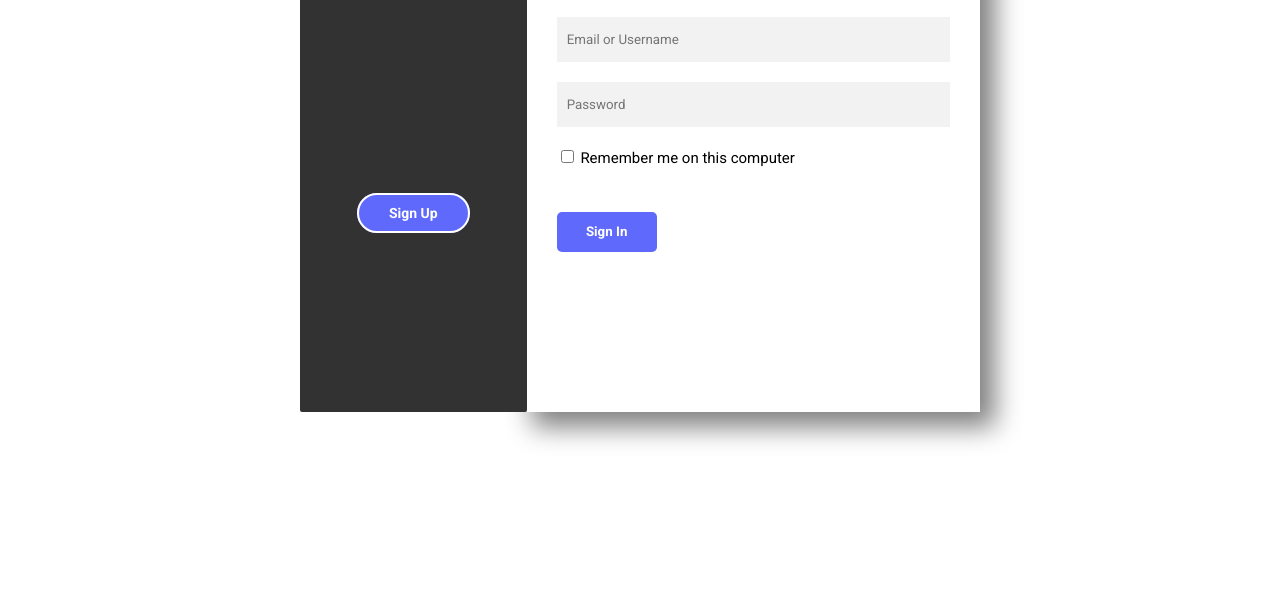
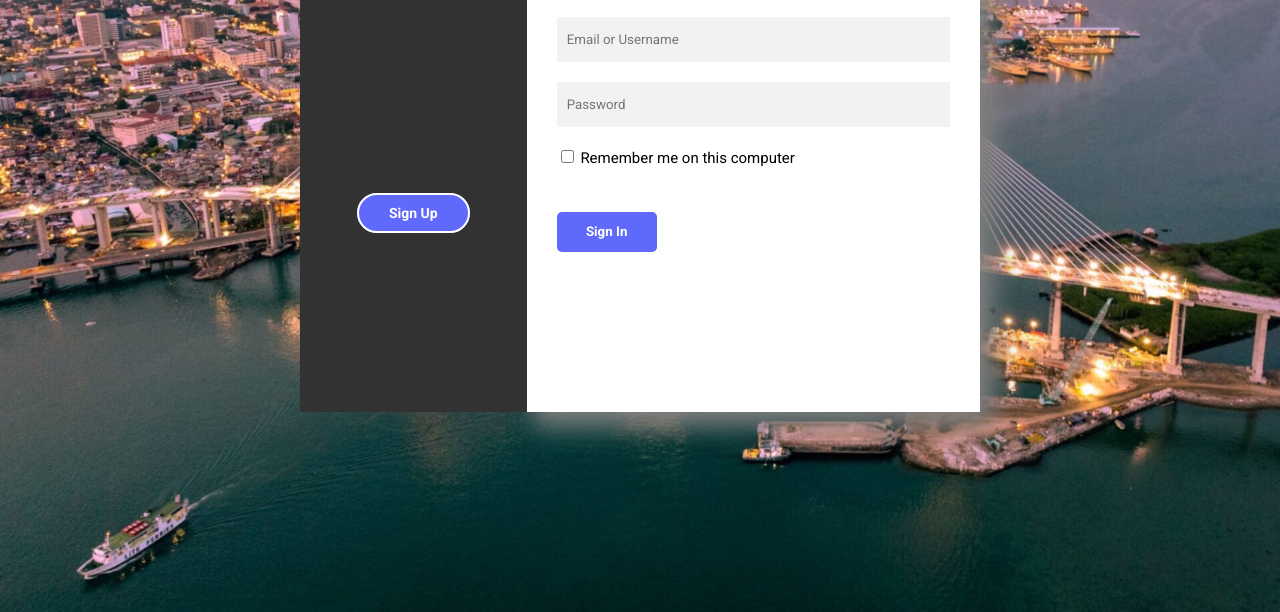
Before and after one commit to josephllyd/Busog-Laag-sa-Cebu, a plain HTML site: page sign-in.html in a window 1280 px wide. Shown: the part 188-800 px from the top of the page. Drawn offline with Linux system fonts and the light colour scheme; the site is published under a folder, as on GitHub Pages, so addresses that start at the root find nothing.

Commit message:
Edited sign-in.css and sign-up.css

```diff
--- a/styles/sign-in.css
+++ b/styles/sign-in.css
@@ -4,7 +4,7 @@ body{
     padding-top: 50px;
     padding-left: 300px;
     padding-right: 300px;
-    background-image: url('/images/cebu-cityline.jpg');
+    background-image: url('../images/cebu-cityline.jpg');
     background-repeat: no-repeat;
     background-attachment: fixed;
     background-size: 100% 100%;
--- a/styles/sign-up.css
+++ b/styles/sign-up.css
@@ -4,7 +4,7 @@ body{
     padding-top: 50px;
     padding-left: 300px;
     padding-right: 300px;
-    background-image: url('/images/cebu-cityline.jpg');
+    background-image: url('../images/cebu-cityline.jpg');
     background-repeat: no-repeat;
     background-attachment: fixed;
     background-size: 100% 100%;
```
